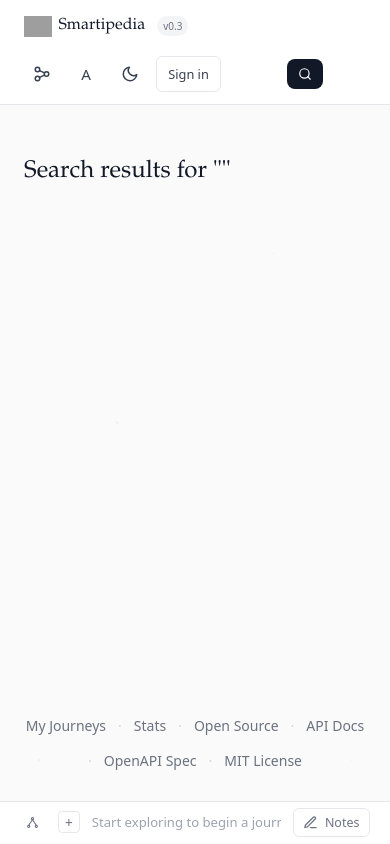
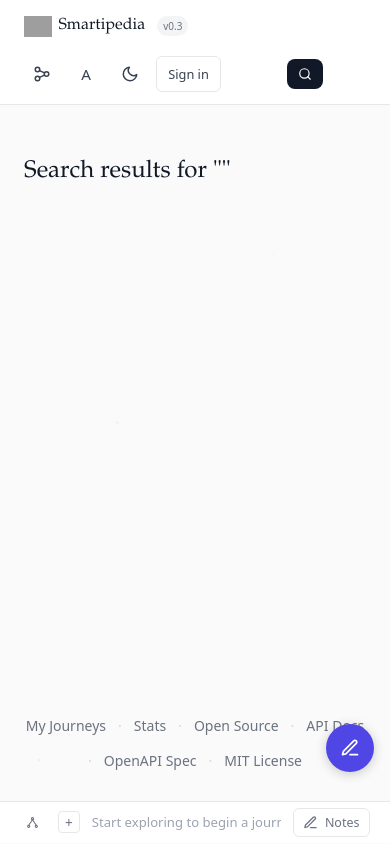
Before and after one commit to sksareen/smartipedia, a FastAPI app: page /search in a window 390 px wide. Run offline with FastAPI, Linux system fonts and the light colour scheme; parts of the project's set-up code (start-up, migrations or seed data) failed here and were passed over; some libraries are stand-ins or nearby versions; grey boxes are pictures that could not be loaded.

Commit message:
Add mobile support: swipe left/right to toggle notes<->chat, floating FAB to open drawer
Co-Authored-By: Claude Opus 4.6 (1M context) <noreply@anthropic.com>

```diff
--- a/backend/app/templates/base.html
+++ b/backend/app/templates/base.html
@@ -216,6 +216,11 @@
     <!-- Notepad toast -->
     <div class="notepad-toast" id="notepad-toast"></div>
 
+    <!-- Mobile floating toggle for drawer -->
+    <button class="mobile-drawer-fab" id="mobile-drawer-fab" title="Open notepad">
+        <svg xmlns="http://www.w3.org/2000/svg" width="20" height="20" viewBox="0 0 24 24" fill="none" stroke="currentColor" stroke-width="2" stroke-linecap="round" stroke-linejoin="round"><path d="M12 20h9"/><path d="M16.5 3.5a2.121 2.121 0 0 1 3 3L7 19l-4 1 1-4L16.5 3.5z"/></svg>
+    </button>
+
     <!-- Generating overlay -->
     <div class="generating-overlay" id="generating-overlay">
         <div class="generating-spinner"></div>
--- a/static/css/style.css
+++ b/static/css/style.css
@@ -2507,7 +2507,29 @@ body { padding-bottom: 40px; }
     background: var(--bg-secondary, #1e1e2e);
 }
 
+/* Mobile floating drawer toggle */
+.mobile-drawer-fab {
+    display: none;
+    position: fixed;
+    bottom: 4.5rem;
+    right: 1rem;
+    z-index: 999;
+    width: 48px;
+    height: 48px;
+    border-radius: 50%;
+    background: var(--accent, #4f46e5);
+    color: #fff;
+    border: none;
+    box-shadow: 0 2px 12px rgba(0,0,0,0.2);
+    cursor: pointer;
+    align-items: center;
+    justify-content: center;
+    transition: opacity 0.15s, transform 0.15s;
+}
+.mobile-drawer-fab.hidden { opacity: 0; pointer-events: none; transform: scale(0.8); }
+
 @media (max-width: 768px) {
+    .mobile-drawer-fab { display: flex; }
     .notepad-panel { height: 50vh; }
     .notepad-drawer.open .notepad-panel { max-height: 50vh; }
     .notepad-body { flex-direction: column; }
@@ -2520,4 +2542,12 @@ body { padding-bottom: 40px; }
     .notepad-kbd { display: none; }
     .notepad-action-btn span { display: none; }
     .notepad-journeys-link span { display: none; }
-}
+    .ai-chat-hint { display: none; }
+    .ai-chat-header::after {
+        content: 'Swipe right for notes';
+        font-size: 0.7rem;
+        color: var(--text-light);
+        margin-left: auto;
+        font-weight: 400;
+    }
+}
```
Also changed, not shown: static/js/smartipedia.js (+53 -2 lines).
